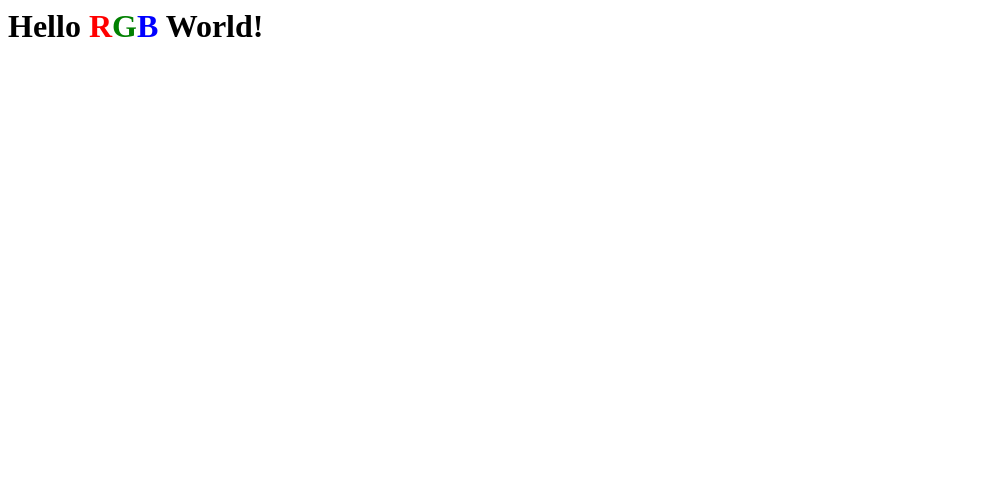
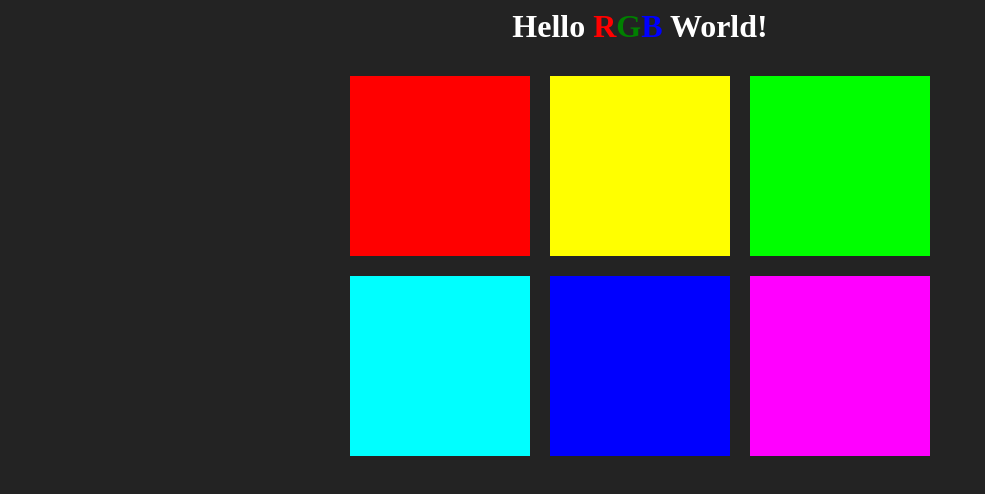
Before and after one commit to grooveIsAll/nameThatRGB, a plain HTML site: page index.html in a window 1280 px wide. Shown: the whole page, without its empty margins (0-985 px from the left). Drawn offline with Linux system fonts and the light colour scheme.

Commit message:
[feat]: setup color grid, hardcode colors for testing

```diff
--- a/app.js
+++ b/app.js
@@ -0,0 +1,14 @@
+const colors = [
+  "rgb(255, 0, 0)",
+  "rgb(255, 255, 0)",
+  "rgb(0, 255, 0)",
+  "rgb(0, 255, 255)",
+  "rgb(0, 0, 255)",
+  "rgb(255, 0, 255)"
+];
+
+let squares = document.querySelectorAll(".square");
+
+for(let i = 0; i < squares.length; i++) {
+  squares[i].style.background = colors[i];
+}
--- a/index.html
+++ b/index.html
@@ -7,6 +7,15 @@
   <body>
     <h1>Hello <span id="red">R</span><span id="green">G</span><span id="blue">B</span> World!</h1>
 
+    <div id="container">
+      <div class="square"></div>
+      <div class="square"></div>
+      <div class="square"></div>
+      <div class="square"></div>
+      <div class="square"></div>
+      <div class="square"></div>
+    </div>
+
     <script src="app.js"></script>
   </body>
 </html>
--- a/style.css
+++ b/style.css
@@ -1,3 +1,8 @@
+h1 {
+  color: white;
+  text-align: center;
+}
+
 #red {
   color: red;
 }
@@ -9,3 +14,20 @@
 #blue {
   color: blue;
 }
+
+body {
+  background: #232323;
+}
+
+.square {
+  width: 30%;
+  background: purple;
+  padding-bottom: 30%;
+  float: left;
+  margin: 1.66%;
+}
+
+#container {
+  max-width: 600px;
+  margin: 0 auto;
+}
```
